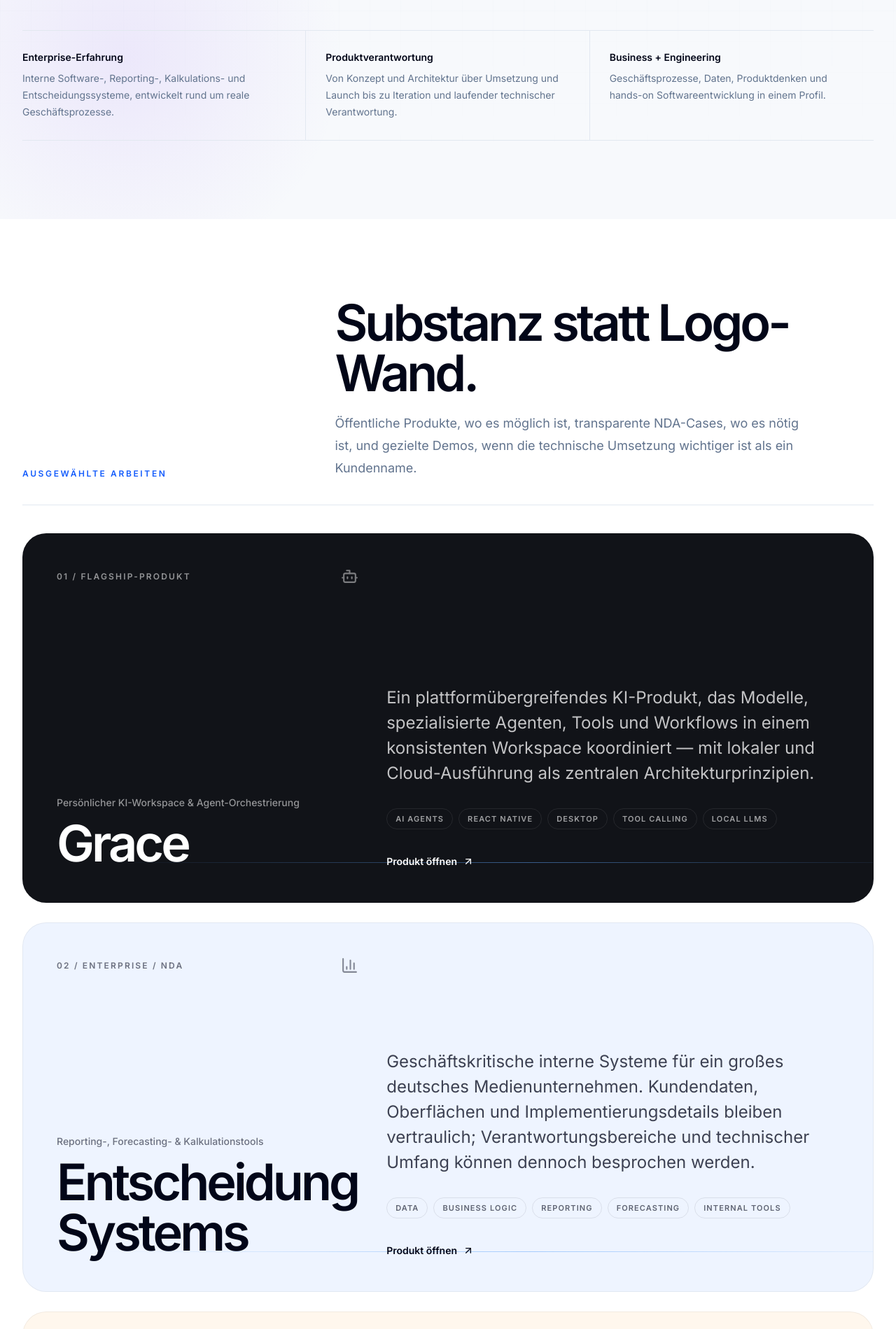
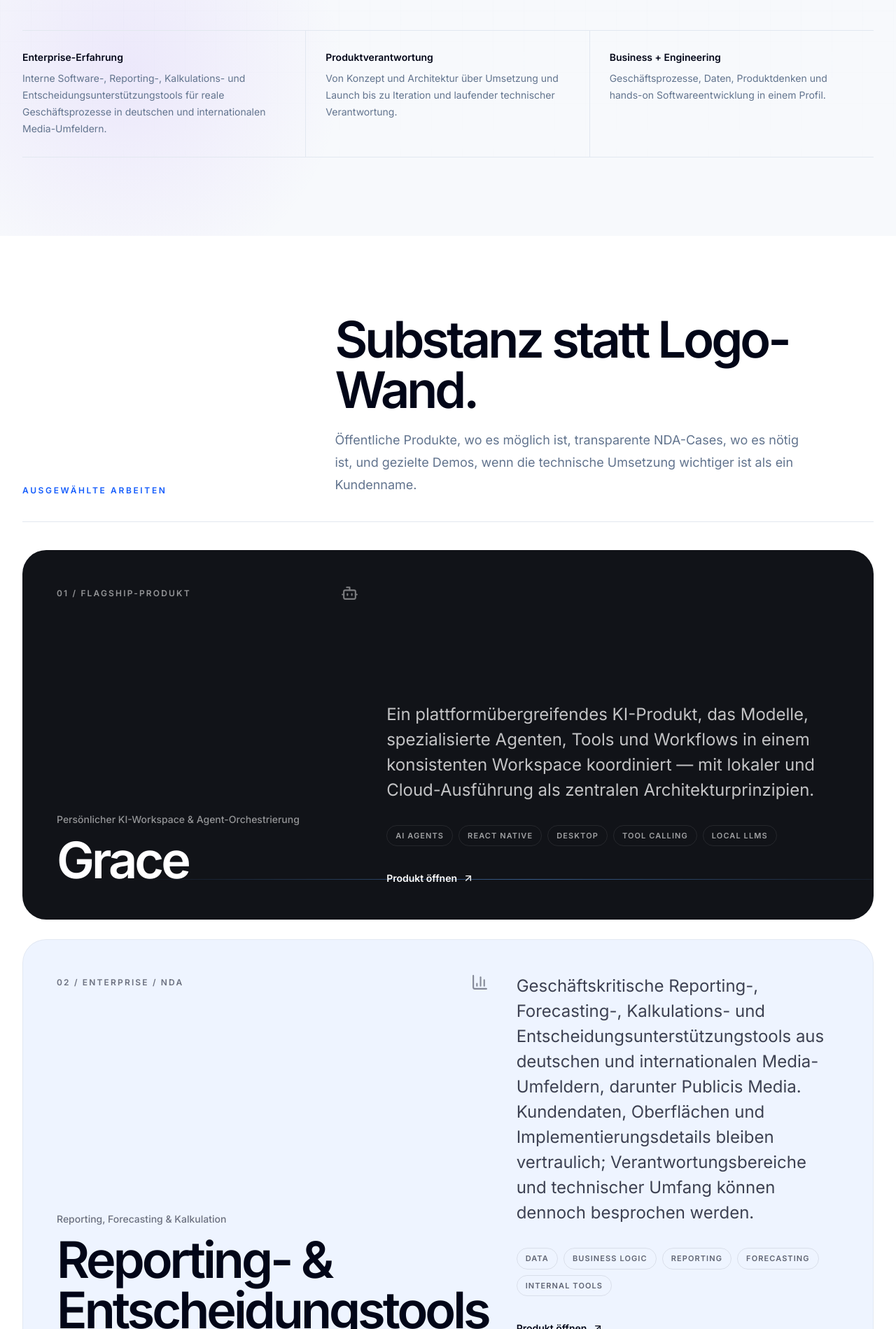
Before and after one commit to rem0ulade/vantura-neu, a Next.js app: page /de/Portfolio in a window 1280 px wide. Shown: the part 601-2500 px from the top of the page at 70% size. Built offline with nearby package versions, Linux system fonts and the light colour scheme.

Commit message:
Broaden enterprise reporting experience

```diff
--- a/app/de/Portfolio/page.tsx
+++ b/app/de/Portfolio/page.tsx
@@ -26,7 +26,7 @@ export const metadata: Metadata = {
 }
 
 const proof = [
-  { title: 'Enterprise-Erfahrung', text: 'Interne Software-, Reporting-, Kalkulations- und Entscheidungssysteme, entwickelt rund um reale Geschäftsprozesse.' },
+  { title: 'Enterprise-Erfahrung', text: 'Interne Software-, Reporting-, Kalkulations- und Entscheidungsunterstützungstools für reale Geschäftsprozesse in deutschen und internationalen Media-Umfeldern.' },
   { title: 'Produktverantwortung', text: 'Von Konzept und Architektur über Umsetzung und Launch bis zu Iteration und laufender technischer Verantwortung.' },
   { title: 'Business + Engineering', text: 'Geschäftsprozesse, Daten, Produktdenken und hands-on Softwareentwicklung in einem Profil.' },
 ]
@@ -39,8 +39,8 @@ const projects = [
     tone: 'bg-[#111318] text-white',
   },
   {
-    index: '02', label: 'Enterprise / NDA', title: 'Entscheidung Systems', subtitle: 'Reporting-, Forecasting- & Kalkulationstools',
-    description: 'Geschäftskritische interne Systeme für ein großes deutsches Medienunternehmen. Kundendaten, Oberflächen und Implementierungsdetails bleiben vertraulich; Verantwortungsbereiche und technischer Umfang können dennoch besprochen werden.',
+    index: '02', label: 'Enterprise / NDA', title: 'Reporting- & Entscheidungstools', subtitle: 'Reporting, Forecasting & Kalkulation',
+    description: 'Geschäftskritische Reporting-, Forecasting-, Kalkulations- und Entscheidungsunterstützungstools aus deutschen und internationalen Media-Umfeldern, darunter Publicis Media. Kundendaten, Oberflächen und Implementierungsdetails bleiben vertraulich; Verantwortungsbereiche und technischer Umfang können dennoch besprochen werden.',
     tags: ['Data', 'Business Logic', 'Reporting', 'Forecasting', 'Internal Tools'], href: 'https://vantura-studios.com/de/reporting/demo/', icon: BarChart3,
     tone: 'bg-[#eef4ff] text-slate-950',
   },
@@ -162,7 +162,7 @@ export default function PortfolioDEPage() {
           <div className="mx-auto max-w-7xl">
             <div data-reveal className="grid gap-12 lg:grid-cols-[.75fr_1.25fr]">
               <div><div className="inline-flex items-center gap-2 rounded-full border border-white/15 bg-white/[.04] px-4 py-2 text-xs font-semibold uppercase tracking-[.16em] text-blue-300"><LockKeyhole size={14}/> Vertrauliche Enterprise-Projekte</div><p className="mt-6 max-w-sm text-sm leading-7 text-white/45">Screenshots, Daten und Implementierungsdetails werden bewusst nicht veröffentlicht. Der Wert der Arbeit lässt sich trotzdem beschreiben, ohne vertrauliche Informationen offenzulegen.</p></div>
-              <div><h2 className="max-w-4xl text-5xl font-semibold leading-[.98] tracking-[-.055em] sm:text-7xl">Echte Business-Software gehört nicht immer in eine öffentliche Galerie.</h2><p className="mt-8 max-w-3xl text-xl leading-9 text-white/60">Ich habe interne Reporting-, Forecasting-, Kalkulations- und Entscheidungsunterstützungssysteme für ein großes deutsches Medienunternehmen entwickelt. Die Projekte verbinden komplexe Business-Logik, operative Daten und iterative Stakeholder-Anforderungen.</p></div>
+              <div><h2 className="max-w-4xl text-5xl font-semibold leading-[.98] tracking-[-.055em] sm:text-7xl">Echte Business-Software gehört nicht immer in eine öffentliche Galerie.</h2><p className="mt-8 max-w-3xl text-xl leading-9 text-white/60">Ich habe interne Reporting-, Forecasting-, Kalkulations- und Entscheidungsunterstützungstools in deutschen und internationalen Media-Umfeldern entwickelt, darunter bei Publicis Media. Die Arbeit verbindet komplexe Business-Logik, operative Daten und iterative Stakeholder-Anforderungen.</p></div>
             </div>
             <div className="mt-16 grid gap-px overflow-hidden rounded-[30px] border border-white/10 bg-white/10 md:grid-cols-2 lg:grid-cols-4">
               {enterpriseCapabilities.map((item)=><div key={item} data-reveal className="bg-[#0b0d12] p-6"><div className="flex items-start gap-3"><Check size={17} className="mt-0.5 shrink-0 text-blue-300"/><p className="text-sm leading-6 text-white/70">{item}</p></div></div>)}
--- a/app/test/Portfolio/page.tsx
+++ b/app/test/Portfolio/page.tsx
@@ -26,7 +26,7 @@ export const metadata: Metadata = {
 }
 
 const proof = [
-  { title: 'Enterprise experience', text: 'Internal software, reporting, calculation and decision systems built around real business processes.' },
+  { title: 'Enterprise experience', text: 'Internal software, reporting, calculation and decision-support tools built around real business processes in German and international media environments.' },
   { title: 'Product ownership', text: 'From concept and architecture to implementation, launch, iteration and continued technical ownership.' },
   { title: 'Business + engineering', text: 'Commercial workflows, data, product thinking and hands-on software development in one profile.' },
 ]
@@ -39,8 +39,8 @@ const projects = [
     tone: 'bg-[#111318] text-white',
   },
   {
-    index: '02', label: 'Enterprise / NDA', title: 'Decision Systems', subtitle: 'Reporting, forecasting & calculation tools',
-    description: 'Business-critical internal systems for a major German media company. Client data, interfaces and implementation details remain confidential; responsibilities and technical scope can still be discussed.',
+    index: '02', label: 'Enterprise / NDA', title: 'Reporting & Decision Tools', subtitle: 'Reporting, forecasting & calculation tools',
+    description: 'Business-critical reporting, forecasting, calculation and decision-support tools developed across German and international media environments, including Publicis Media. Client data, interfaces and implementation details remain confidential; responsibilities and technical scope can still be discussed.',
     tags: ['Data', 'Business Logic', 'Reporting', 'Forecasting', 'Internal Tools'], href: 'https://vantura-studios.com/de/reporting/demo/', icon: BarChart3,
     tone: 'bg-[#eef4ff] text-slate-950',
   },
@@ -162,7 +162,7 @@ export default function PortfolioTestPage() {
           <div className="mx-auto max-w-7xl">
             <div data-reveal className="grid gap-12 lg:grid-cols-[.75fr_1.25fr]">
               <div><div className="inline-flex items-center gap-2 rounded-full border border-white/15 bg-white/[.04] px-4 py-2 text-xs font-semibold uppercase tracking-[.16em] text-blue-300"><LockKeyhole size={14}/> Confidential enterprise work</div><p className="mt-6 max-w-sm text-sm leading-7 text-white/45">Screenshots, data and implementation details are intentionally not published. The value of the work can still be described without exposing confidential information.</p></div>
-              <div><h2 className="max-w-4xl text-5xl font-semibold leading-[.98] tracking-[-.055em] sm:text-7xl">Real business software does not always belong in a public gallery.</h2><p className="mt-8 max-w-3xl text-xl leading-9 text-white/60">I have developed internal reporting, forecasting, calculation and decision-support systems for a major German media company. The projects combine complex business logic, operational data and iterative stakeholder requirements.</p></div>
+              <div><h2 className="max-w-4xl text-5xl font-semibold leading-[.98] tracking-[-.055em] sm:text-7xl">Real business software does not always belong in a public gallery.</h2><p className="mt-8 max-w-3xl text-xl leading-9 text-white/60">I have developed internal reporting, forecasting, calculation and decision-support tools across German and international media organisations, including Publicis Media. The work combines complex business logic, operational data and iterative stakeholder requirements.</p></div>
             </div>
             <div className="mt-16 grid gap-px overflow-hidden rounded-[30px] border border-white/10 bg-white/10 md:grid-cols-2 lg:grid-cols-4">
               {enterpriseCapabilities.map((item)=><div key={item} data-reveal className="bg-[#0b0d12] p-6"><div className="flex items-start gap-3"><Check size={17} className="mt-0.5 shrink-0 text-blue-300"/><p className="text-sm leading-6 text-white/70">{item}</p></div></div>)}
```
